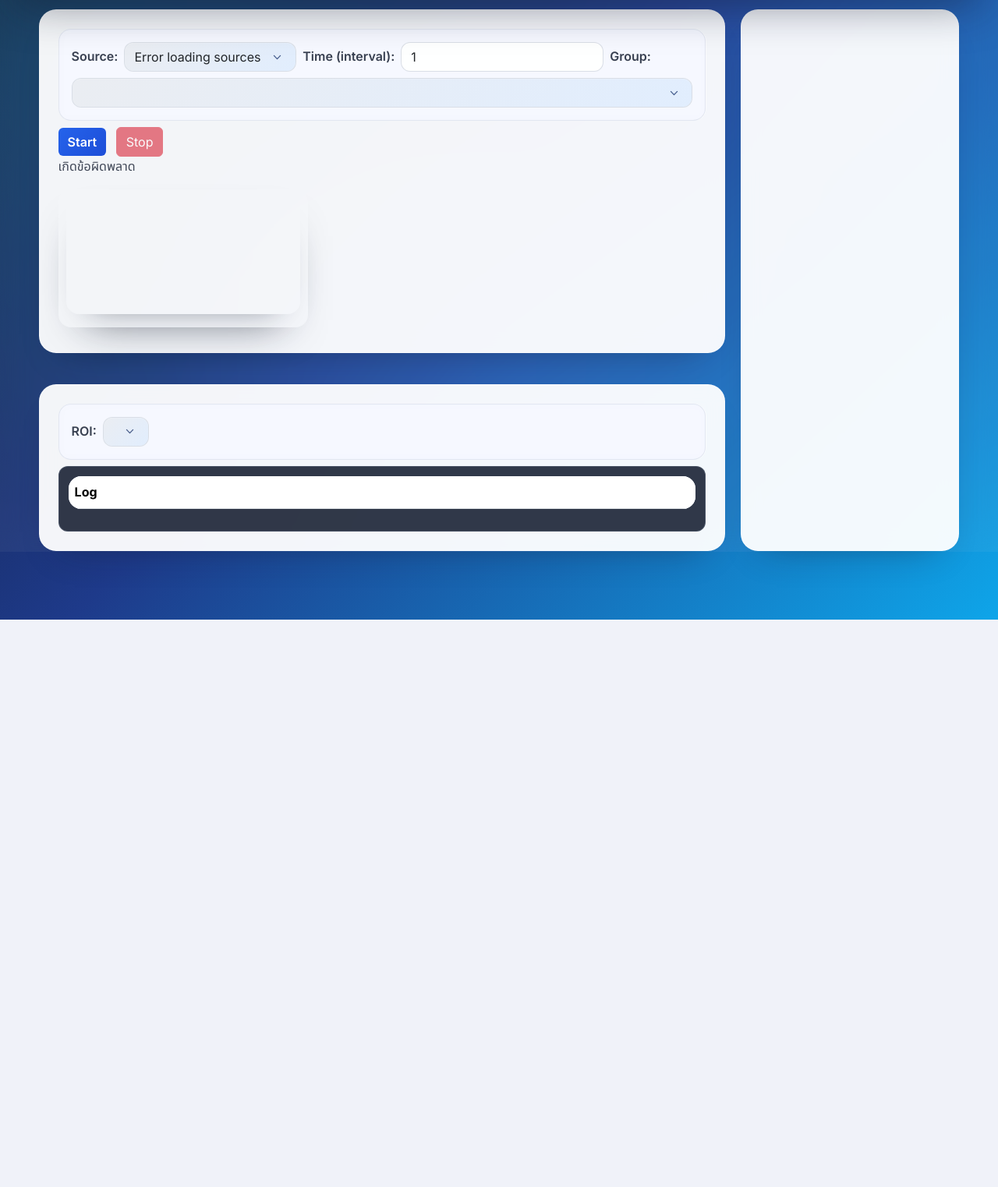
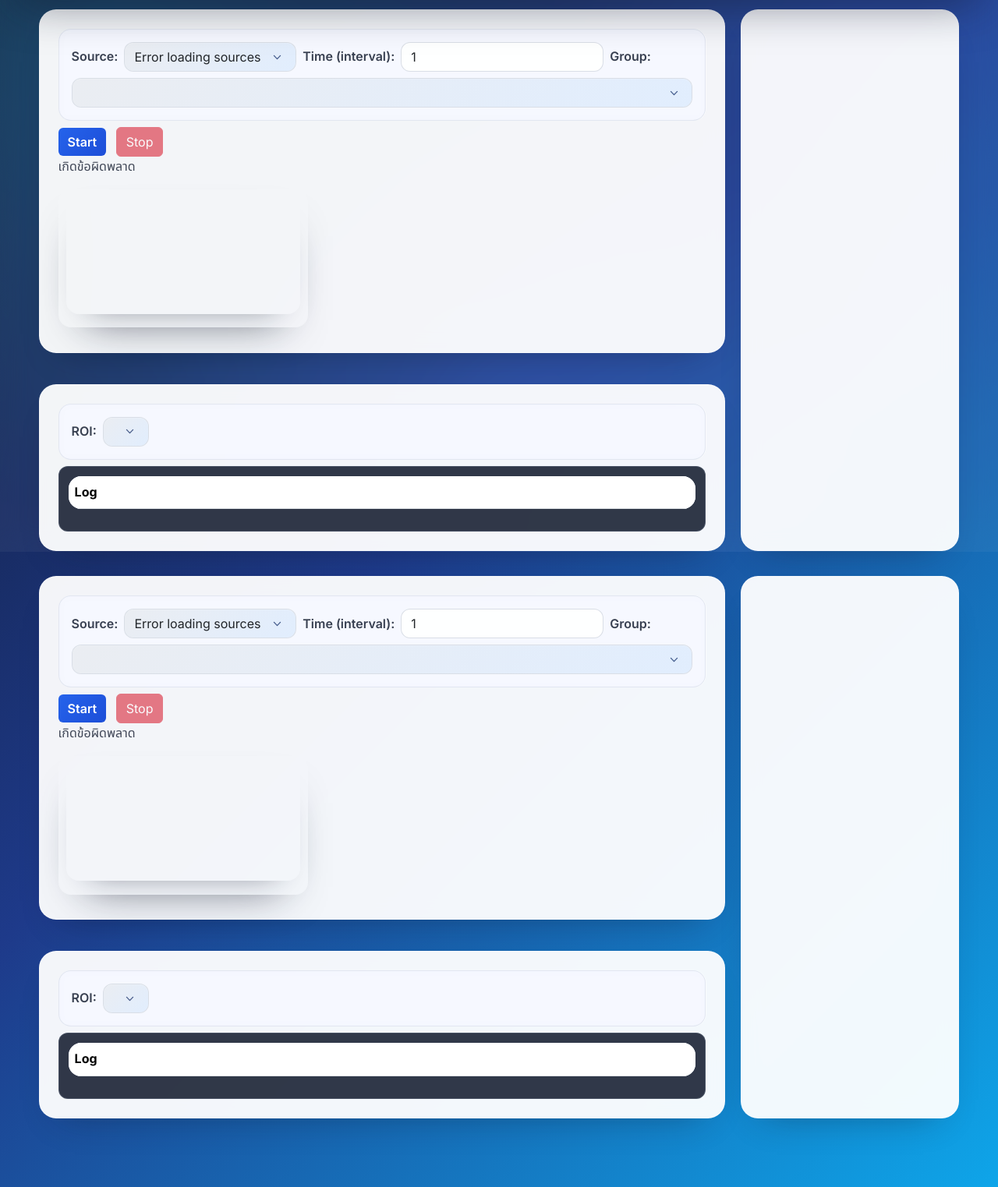
Before and after one commit to SMART-Sense-Industrial-Design/VisionROI, a Python web app: template templates/inference.html in a window 1280 px wide. Shown: the part 92-1615 px from the top of the page at 78% size. Before the commit the page ends 887 px from the top, so only its background shows below. Run offline with Jinja, Linux system fonts and the light colour scheme; the template is opened without the code that fills it, so the values that code supplies are empty; a map, chart or similar area stays blank.

Commit message:
Add second inference stream row

```diff
--- a/templates/partials/inference_content.html
+++ b/templates/partials/inference_content.html
@@ -34,6 +34,44 @@
     </div>
     <div class="card roi-card roi-list-card">
         <div id="cam1-rois" class="roi-grid"></div>
+    </div>
+</div>
+
+<div class="cam-row mt-4">
+    <div class="video-col">
+        <div class="card roi-card video-card">
+            <div id="cam2" class="cam-cell">
+                <div class="d-flex align-items-center mb-2 gap-2 menu-select-list flex-wrap">
+                    <label for="cam2-sourceSelect" class="form-label mb-0">Source:</label>
+                    <select id="cam2-sourceSelect" class="form-select w-auto"></select>
+                    <label for="cam2-intervalInput" class="form-label mb-0">Time (interval):</label>
+                    <input id="cam2-intervalInput" type="number" class="form-control w-auto" min="0" step="0.1" value="1" />
+                    <label for="cam2-groupSelect" class="form-label mb-0">Group:</label>
+                    <select id="cam2-groupSelect" class="form-select w-auto flex-grow-1" style="min-width:0;"></select>
+                </div>
+                <button id="cam2-startButton" class="btn btn-primary me-2">Start</button>
+                <button id="cam2-stopButton" class="btn btn-danger" disabled>Stop</button>
+                <p id="cam2-status"></p>
+                <div class="video-wrapper">
+                    <canvas id="cam2-video" class="stream-video"></canvas>
+                </div>
+            </div>
+        </div>
+        <div class="card roi-card log-card">
+            <div class="d-flex align-items-center mb-2 gap-2 menu-select-list">
+                <label for="cam2-logRoiSelect" class="form-label mb-0">ROI:</label>
+                <select id="cam2-logRoiSelect" class="form-select w-auto"></select>
+            </div>
+            <div class="log-wrapper">
+                <table id="cam2-logTable" class="table table-striped">
+                    <thead><tr><th>Log</th></tr></thead>
+                    <tbody id="cam2-logBody"></tbody>
+                </table>
+            </div>
+        </div>
+    </div>
+    <div class="card roi-card roi-list-card">
+        <div id="cam2-rois" class="roi-grid"></div>
     </div>
 </div>
   <script>
@@ -699,9 +737,10 @@
     }
 
   // initialize controllers immediately (DOMContentLoaded already fired in fragments)
-  initRoiLayout('cam1');
+  ['cam1', 'cam2'].forEach(initRoiLayout);
   const controllers = [
-      createCameraController('cam1')
+      createCameraController('cam1'),
+      createCameraController('cam2')
   ];
   })();
   </script>
```
